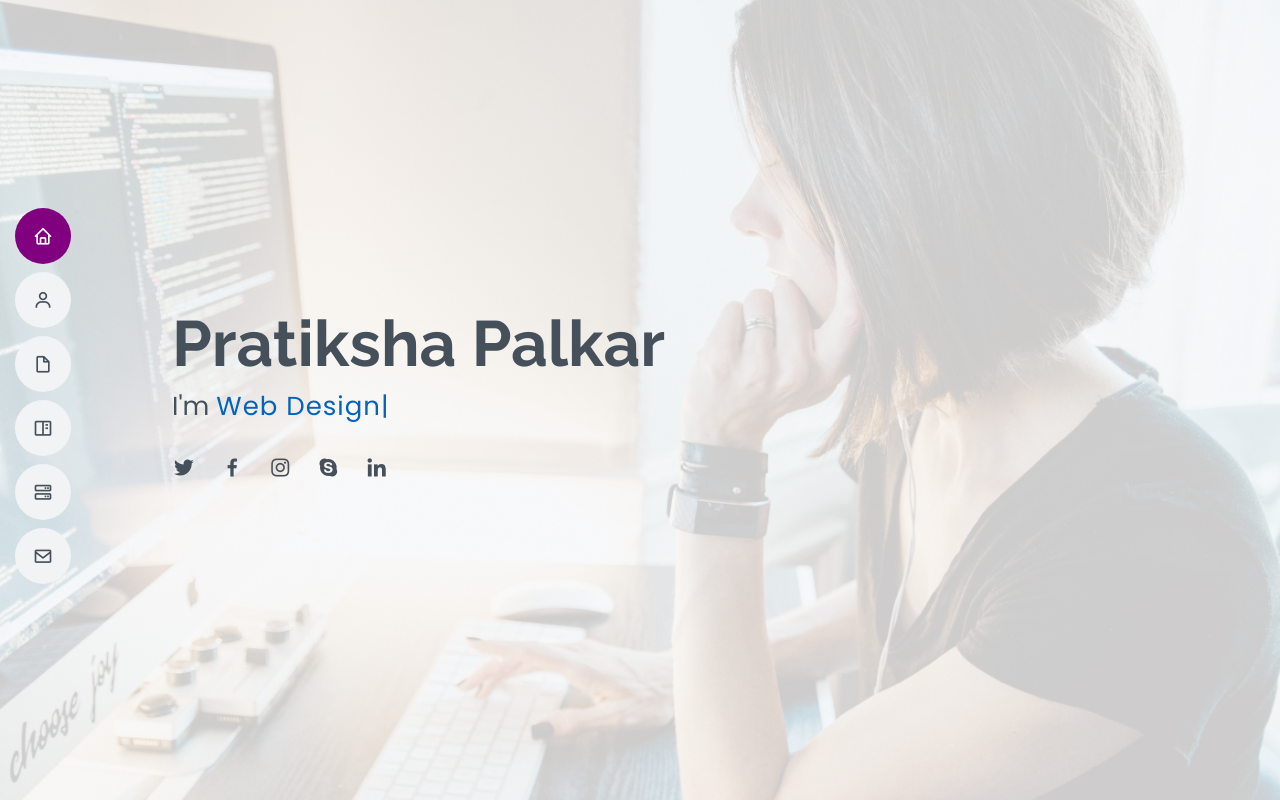
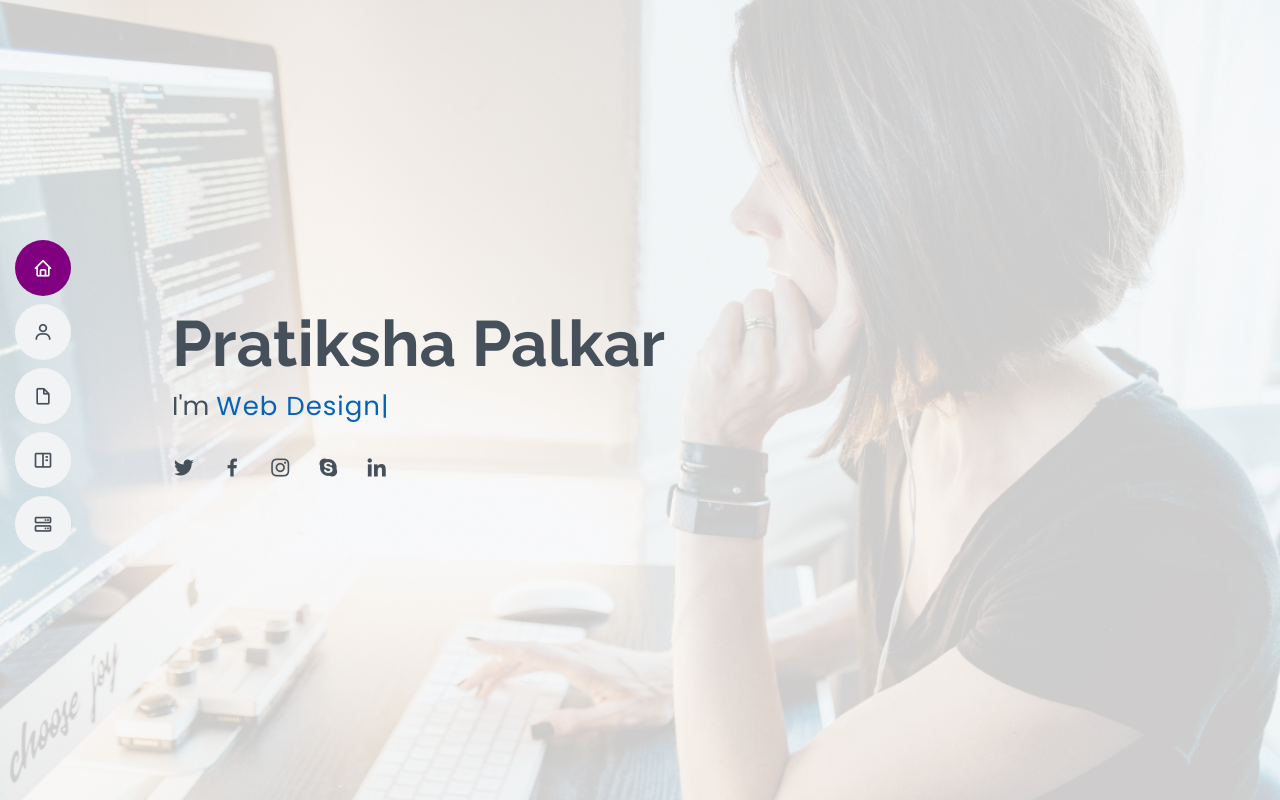
Before and after one commit to Pratiksha-Palkar/Pratiksha-Palkar.github.io, a plain HTML site: page index.html in a window 1280 px wide. Shown: the top 800 px of the page. Drawn offline with nearby package versions, Linux system fonts and the light colour scheme.

```diff
--- a/index.html
+++ b/index.html
@@ -45,7 +45,7 @@
         <li><a href="#resume" class="nav-link scrollto"><i class="bx bx-file-blank"></i> <span>Resume</span></a></li>
         <li><a href="#skills" class="nav-link scrollto"><i class="bx bx-book-content"></i> <span>Skills</span></a></li>
         <li><a href="#resume" class="nav-link scrollto"><i class="bx bx-server"></i> <span>Experience</span></a></li>
-        <li><a href="#projects" class="nav-link scrollto"><i class="bx bx-envelope"></i> <span>Projects</span></a></li>
+
       </ul>
     </nav><!-- .nav-menu -->
 
```
